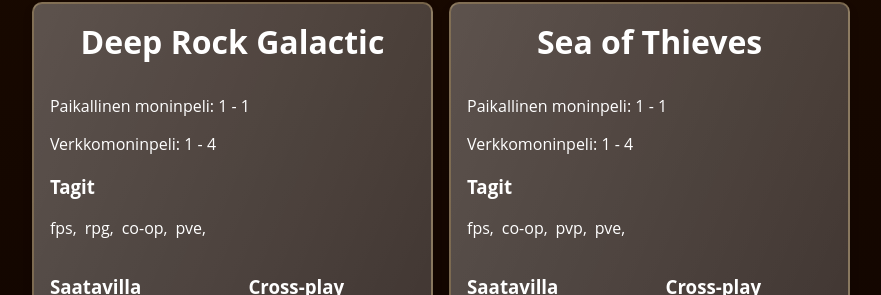
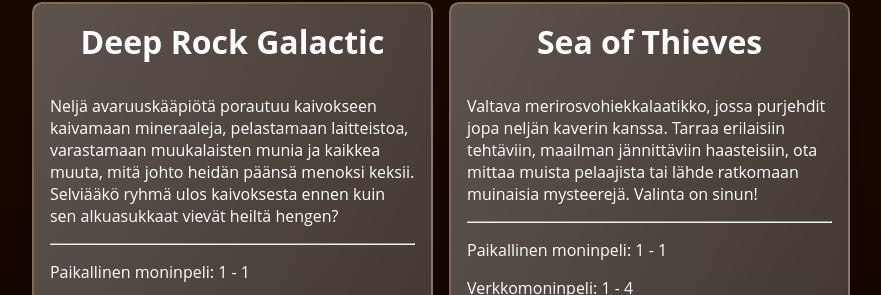
Before and after one commit to Misacorp/lanipelit, a React (Create React App) app: page / in a window 1280 px wide. Shown: the part 188-483 px from the top of the page, without its empty margins (199-1080 px from the left). Built offline with nearby package versions, Linux system fonts and the light colour scheme; what webfontloader would draw is missing.

Commit message:
Display a game's description

```diff
--- a/src/components/GameList/Game/Game.jsx
+++ b/src/components/GameList/Game/Game.jsx
@@ -15,6 +15,10 @@
     <GameWrapper>
       <div className={className}>
         <h2>{game.title}</h2>
+
+        <p>{game.description}</p>
+
+        <hr />
 
         {game.localPlayers !== null && (
           <p>
@@ -70,6 +74,12 @@
   color: ${({ theme }) => theme.palette.typography.light};
   text-align: left;
 
+  hr {
+    color: #ffffff33;
+    margin-left: 1rem;
+    margin-right: 1rem;
+  }
+
   p,
   h2,
   h3,
```
Also changed, not shown: 2 other files (tests, documents, lock files or other folders).
